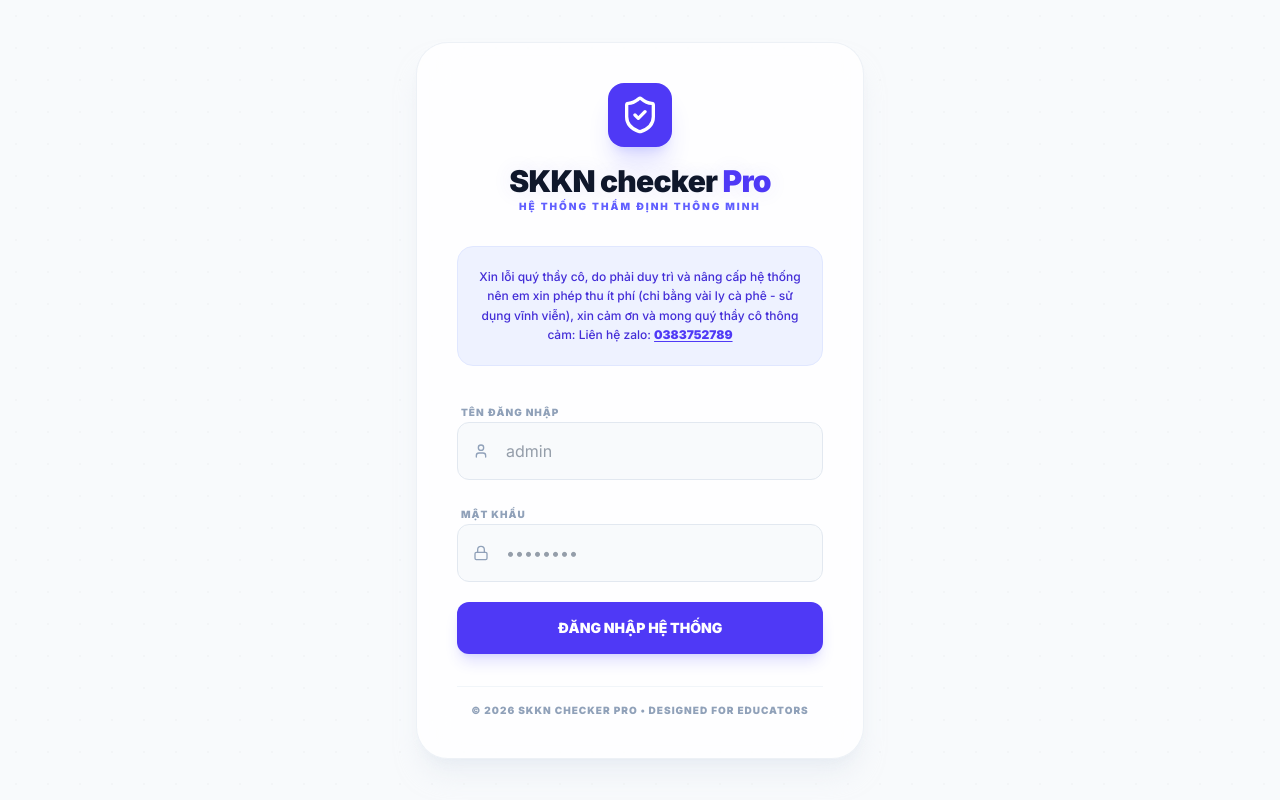
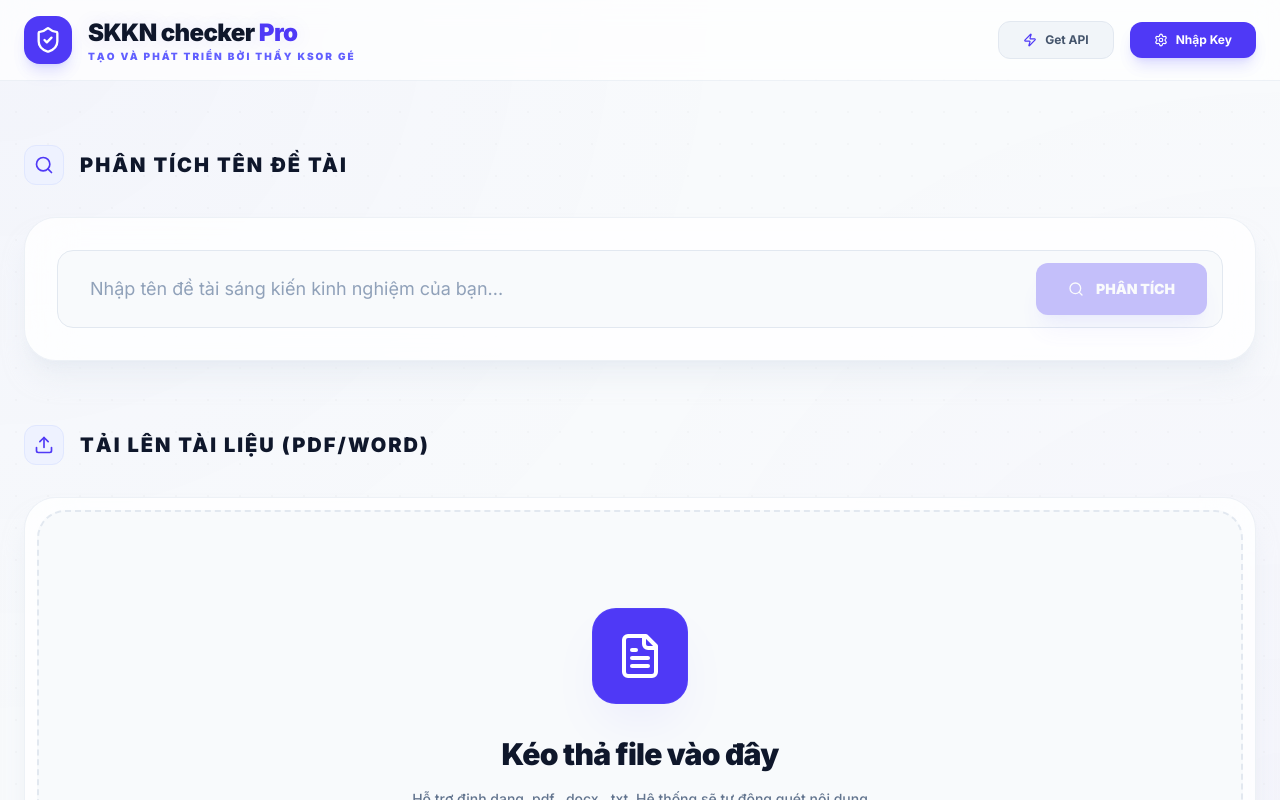
Before and after one commit to quickaussieculture-hash/skknpro, a React (Vite) app: page / in a window 1280 px wide. Shown: the top 800 px of the page. Built offline with nearby package versions, Linux system fonts and the light colour scheme.

Commit message:
feat: Remove local login functionality
Removes the hardcoded username/password login system and its associated state from App.tsx. This simplifies the initial setup and assumes authentication will be handled externally or via API keys.

```diff
--- a/src/App.tsx
+++ b/src/App.tsx
@@ -17,9 +17,7 @@ import {
   Wand2,
   Settings,
   User,
-  MessageSquare,
-  Lock,
-  Key
+  MessageSquare
 } from 'lucide-react';
 import {
   Radar,
@@ -51,13 +49,6 @@ function cn(...inputs: ClassValue[]) {
 }
 
 export default function App() {
-  const [isLoggedIn, setIsLoggedIn] = useState(() => {
-    return localStorage.getItem('isLoggedIn') === 'true';
-  });
-  const [loginUser, setLoginUser] = useState('');
-  const [loginPass, setLoginPass] = useState('');
-  const [loginError, setLoginError] = useState('');
-
   const [title, setTitle] = useState('');
   const [titleAnalysis, setTitleAnalysis] = useState<TitleAnalysis | null>(null);
   const [isAnalyzingTitle, setIsAnalyzingTitle] = useState(false);
@@ -85,24 +76,6 @@ export default function App() {
     setSavedApiKey(tempApiKey);
     setApiKey(tempApiKey);
     setShowApiKeyModal(false);
-  };
-
-  const handleLogin = (e: React.FormEvent) => {
-    e.preventDefault();
-    const validUsers = [
-      { user: 'admin', pass: '25251325' },
-      { user: 'Test', pass: '123456@' }
-    ];
-
-    const isValid = validUsers.some(u => u.user === loginUser && u.pass === loginPass);
-
-    if (isValid) {
-      setIsLoggedIn(true);
-      localStorage.setItem('isLoggedIn', 'true');
-      setLoginError('');
-    } else {
-      setLoginError('Tên đăng nhập hoặc mật khẩu không chính xác.');
-    }
   };
 
   const formatErrorMessage = (err: any): string => {
@@ -254,87 +227,6 @@ export default function App() {
     { subject: 'Hình thức', A: deepReview.scores.form, fullMark: 10 },
   ] : [];
 
-  if (!isLoggedIn) {
-    return (
-      <div className="min-h-screen tech-grid flex items-center justify-center p-6 bg-slate-50">
-        <motion.div
-          initial={{ opacity: 0, y: 20 }}
-          animate={{ opacity: 1, y: 0 }}
-          className="w-full max-w-md glass-card p-10 space-y-8"
-        >
-          <div className="flex flex-col items-center text-center space-y-4">
-            <div className="w-16 h-16 bg-indigo-600 flex items-center justify-center rounded-2xl shadow-xl shadow-indigo-500/20">
-              <ShieldCheck className="text-white w-10 h-10" />
-            </div>
-            <div>
-              <h1 className="font-black text-3xl text-slate-900 tracking-tight glow-text">SKKN checker <span className="text-indigo-600">Pro</span></h1>
-              <p className="text-[10px] font-black text-indigo-500 uppercase tracking-[0.2em]">HỆ THỐNG THẨM ĐỊNH THÔNG MINH</p>
-            </div>
-          </div>
-
-          <div className="bg-indigo-50 border border-indigo-100 p-5 rounded-2xl">
-            <p className="text-xs text-indigo-700 leading-relaxed font-medium text-center">
-              Xin lỗi quý thầy cô, do phải duy trì và nâng cấp hệ thống nên em xin phép thu ít phí (chỉ bằng vài ly cà phê - sử dụng vĩnh viễn), xin cảm ơn và mong quý thầy cô thông cảm: Liên hệ zalo: <a href="https://zalo.me/0383752789" target="_blank" rel="noopener noreferrer" className="text-indigo-600 font-black underline underline-offset-2 hover:text-indigo-800 transition-colors">0383752789</a>
-            </p>
-          </div>
-
-          <form onSubmit={handleLogin} className="space-y-5">
-            <div className="space-y-2">
-              <label className="text-[10px] font-black text-slate-400 uppercase tracking-widest ml-1">Tên đăng nhập</label>
-              <div className="relative">
-                <User className="absolute left-4 top-1/2 -translate-y-1/2 w-4 h-4 text-slate-400" />
-                <input
-                  type="text"
-                  value={loginUser}
-                  onChange={(e) => setLoginUser(e.target.value)}
-                  placeholder="admin"
-                  className="w-full bg-slate-50 border border-slate-200 rounded-xl py-4 pl-12 pr-5 text-slate-700 focus:ring-2 focus:ring-indigo-500/20 transition-all outline-none"
-                />
-              </div>
-            </div>
-
-            <div className="space-y-2">
-              <label className="text-[10px] font-black text-slate-400 uppercase tracking-widest ml-1">Mật khẩu</label>
-              <div className="relative">
-                <Lock className="absolute left-4 top-1/2 -translate-y-1/2 w-4 h-4 text-slate-400" />
-                <input
-                  type="password"
-                  value={loginPass}
-                  onChange={(e) => setLoginPass(e.target.value)}
-                  placeholder="••••••••"
-                  className="w-full bg-slate-50 border border-slate-200 rounded-xl py-4 pl-12 pr-5 text-slate-700 focus:ring-2 focus:ring-indigo-500/20 transition-all outline-none"
-                />
-              </div>
-            </div>
-
-            {loginError && (
-              <motion.p
-                initial={{ opacity: 0 }}
-                animate={{ opacity: 1 }}
-                className="text-xs text-red-500 font-bold text-center"
-              >
-                {loginError}
-              </motion.p>
-            )}
-
-            <button
-              type="submit"
-              className="w-full bg-indigo-600 text-white py-4 rounded-xl font-black text-sm shadow-lg shadow-indigo-500/20 hover:bg-indigo-700 transition-all active:scale-95"
-            >
-              ĐĂNG NHẬP HỆ THỐNG
-            </button>
-          </form>
-
-          <div className="pt-4 border-t border-slate-100 text-center">
-            <p className="text-[10px] text-slate-400 font-black uppercase tracking-widest">
-              © 2026 SKKN Checker Pro • Designed for Educators
-            </p>
-          </div>
-        </motion.div>
-      </div>
-    );
-  }
-
   return (
     <div className="min-h-screen tech-grid">
       {/* Header */}
@@ -362,16 +254,6 @@ export default function App() {
               <Zap className="w-3.5 h-3.5 text-indigo-600" />
               Get API
             </a>
-            <button
-              onClick={() => {
-                localStorage.removeItem('isLoggedIn');
-                setIsLoggedIn(false);
-              }}
-              className="bg-slate-100 text-slate-600 px-4 py-2.5 rounded-xl text-xs font-bold flex items-center gap-2 hover:bg-red-50 hover:text-red-600 transition-all border border-slate-200"
-              title="Đăng xuất"
-            >
-              <Lock className="w-3.5 h-3.5" />
-            </button>
             <button
               onClick={() => {
                 setTempApiKey(savedApiKey);
```
